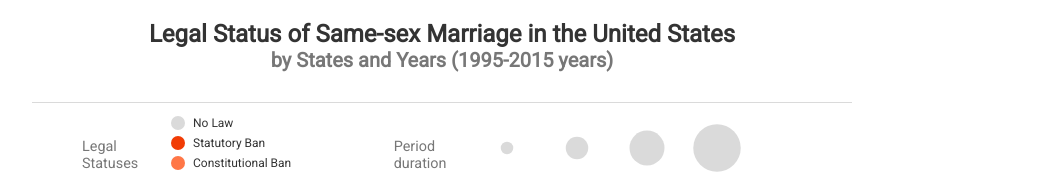
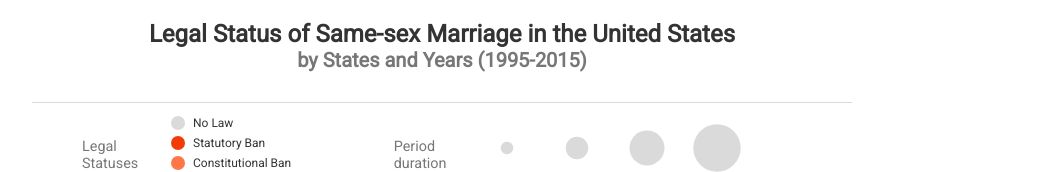
Before and after one commit to maryzam/reddit-dataVis-battle, a plain HTML site: page February/index.html in a window 1280 px wide. Shown: the top 172 px of the page, without its empty margins (198-1261 px from the left). Drawn offline with nearby package versions, Linux system fonts and the light colour scheme; no server answers.

Commit message:
Update subtitle

```diff
--- a/February/index.html
+++ b/February/index.html
@@ -14,7 +14,7 @@
 	<body>
 		<div class="header">
 			<h1>Legal Status of Same-sex Marriage in the United States</h1>
-			<h2>by States and Years (1995-2015 years)</h2>
+			<h2>by States and Years (1995-2015)</h2>
 		</div>
 		<div class="content">
 			<div class="legend">
```
